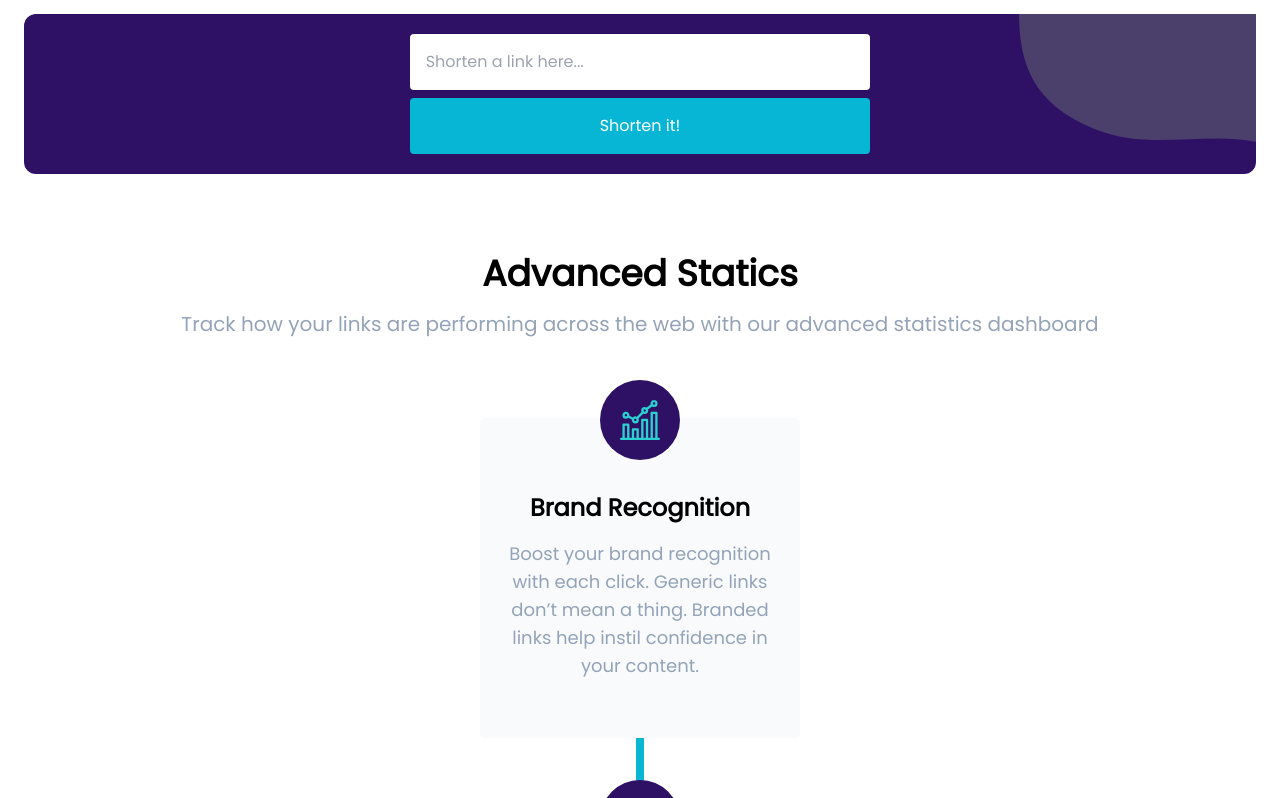
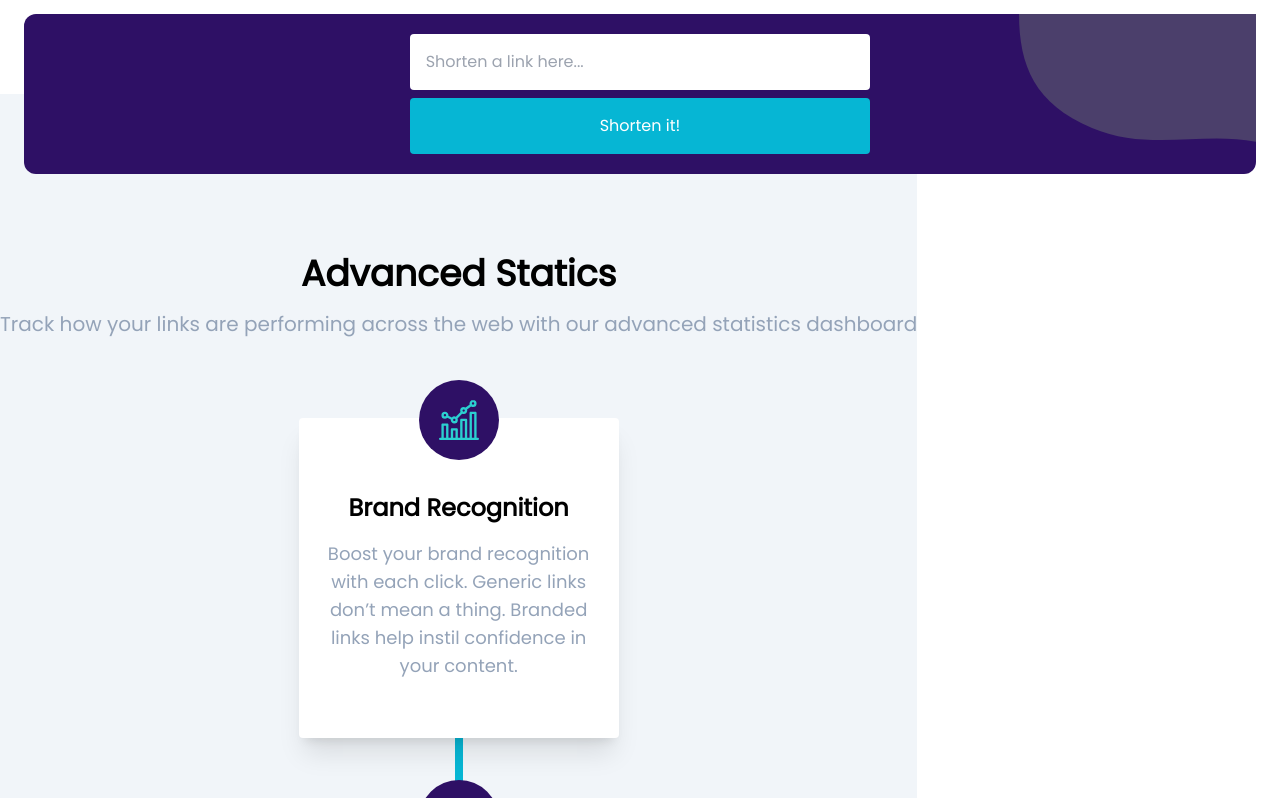
Before and after one commit to JulianOviedo/url-shortly, a React (Vite) app: page / in a window 1280 px wide. Shown: the part 833-1631 px from the top of the page. Built offline with nearby package versions, Linux system fonts and the light colour scheme.

Commit message:
bg color divider

```diff
--- a/src/App.tsx
+++ b/src/App.tsx
@@ -47,17 +47,22 @@ function App () {
           <BurgerMenuIcon />
         </div>
       </header>
+
       <main>
+
         <figure>
           <IlustrationWorking />
         </figure>
+
         <div className='p-4 mt-10 flex flex-col'>
           <h1 className='font-bold text-5xl text-center'>More than just shorter links</h1>
           <p className='text-center text-xl mt-4 text-slate-400'>Build your brand's recognition and get detailed insights on how your links are performing. </p>
         </div>
+
         <div className='flex justify-center'>
           <button onClick={handleGetStarted} className='bg-cyan-500 text-white p-4 px-20 rounded-full mt-6 cursor-pointer active:bg-cyan-200'>Get Started</button>
         </div>
+
         <section className='relative flex flex-col justify-center items-center p-4 mt-10 bg-violet-950 rounded-xl mx-6 h-40 gap-4'>
           <img className='absolute top-0 right-0' src='/icons/bg-shorten-mobile.svg' alt='stain' />
           <div className='z-10'>
@@ -66,12 +71,15 @@ function App () {
             {error.length > 0 && <p className='text-red-500 text-center'>{error}</p>}
           </div>
         </section>
+        <section className='bg-slate-100 -mt-20 absolute -z-20 pt-20'>
           {(shortUrls.length > 0) &&
             <ShortUrlModal responseApi={shortUrls} />}
+
           <section className='my-20'>
             <h1 className='font-black text-4xl text-center'>Advanced Statics</h1>
             <p className='text-center text-xl mt-4 text-slate-400'>Track how your links are performing across the web with our advanced statistics dashboard</p>
           </section>
+
           <BenefitCard
             title='Brand Recognition'
             description='Boost your brand recognition with each click. Generic links don’t mean a thing. Branded links help instil confidence in your content.'
@@ -93,6 +101,8 @@ function App () {
             description='Improve brand awareness and content discoverability through customizable links, supercharging audience engagement.'
             image='/icons/icon-fully-customizable.svg'
           />
+        </section>
+
       </main>
     </>
   )
--- a/src/components/BenefitsCard.tsx
+++ b/src/components/BenefitsCard.tsx
@@ -8,7 +8,7 @@ interface BenefitCardProps {
 export const BenefitCard = ({ title, description, image }: BenefitCardProps) => {
   return (
     <div className='flex justify-center items-center mb-20'>
-      <article className='w-80 h-80 flex flex-col  rounded bg-white-200 justify-center items-center p-6 text-center bg-slate-50'>
+      <article className='w-80 h-80 flex flex-col  rounded bg-white-200 justify-center items-center p-6 text-center bg-white shadow-xl'>
         <div className='bg-violet-950 rounded-full w-20 h-20 flex justify-center items-center -mt-24'>
           <img src={image} alt='Benefício' />
         </div>
```
Lines whose indentation alone changed are shown as unchanged.
